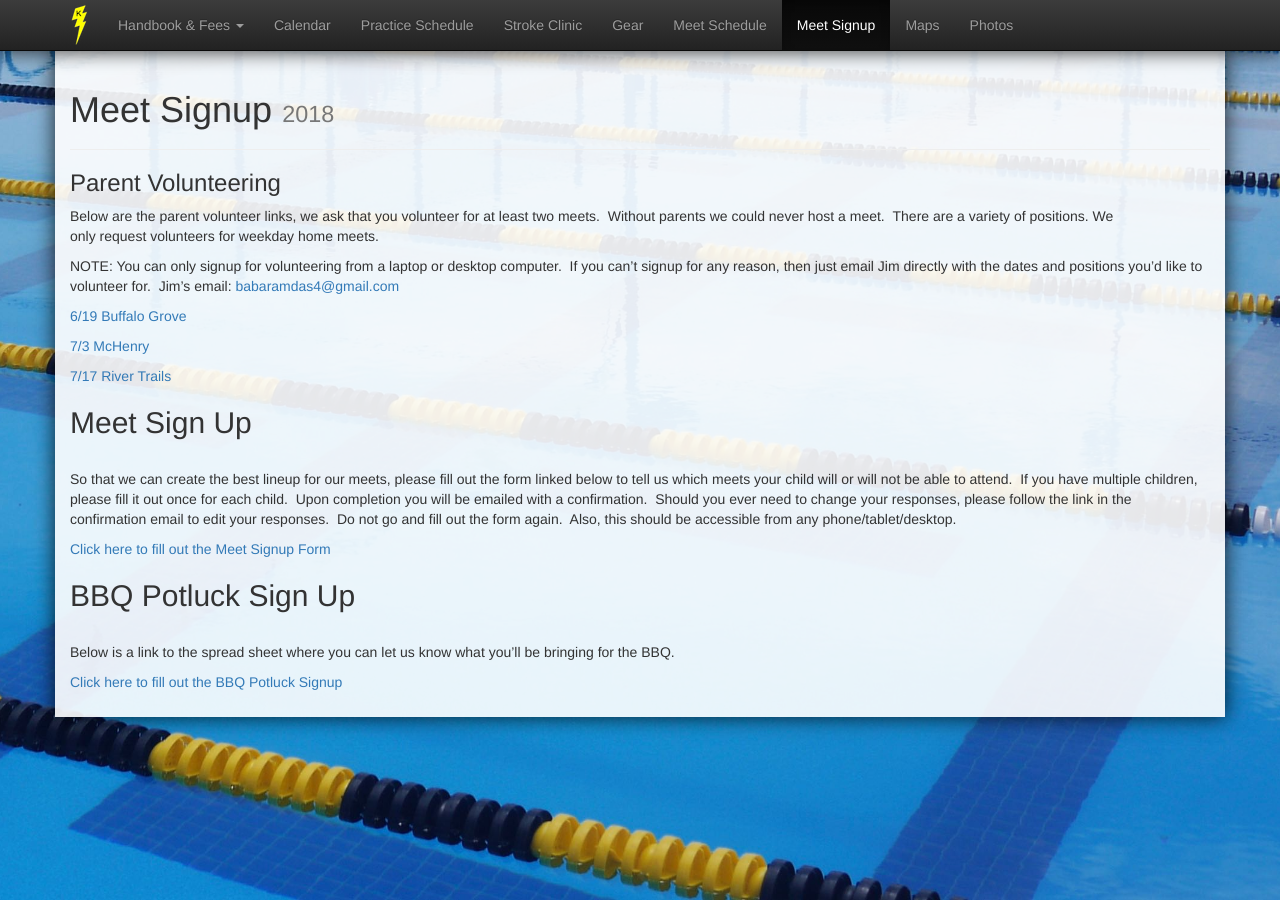
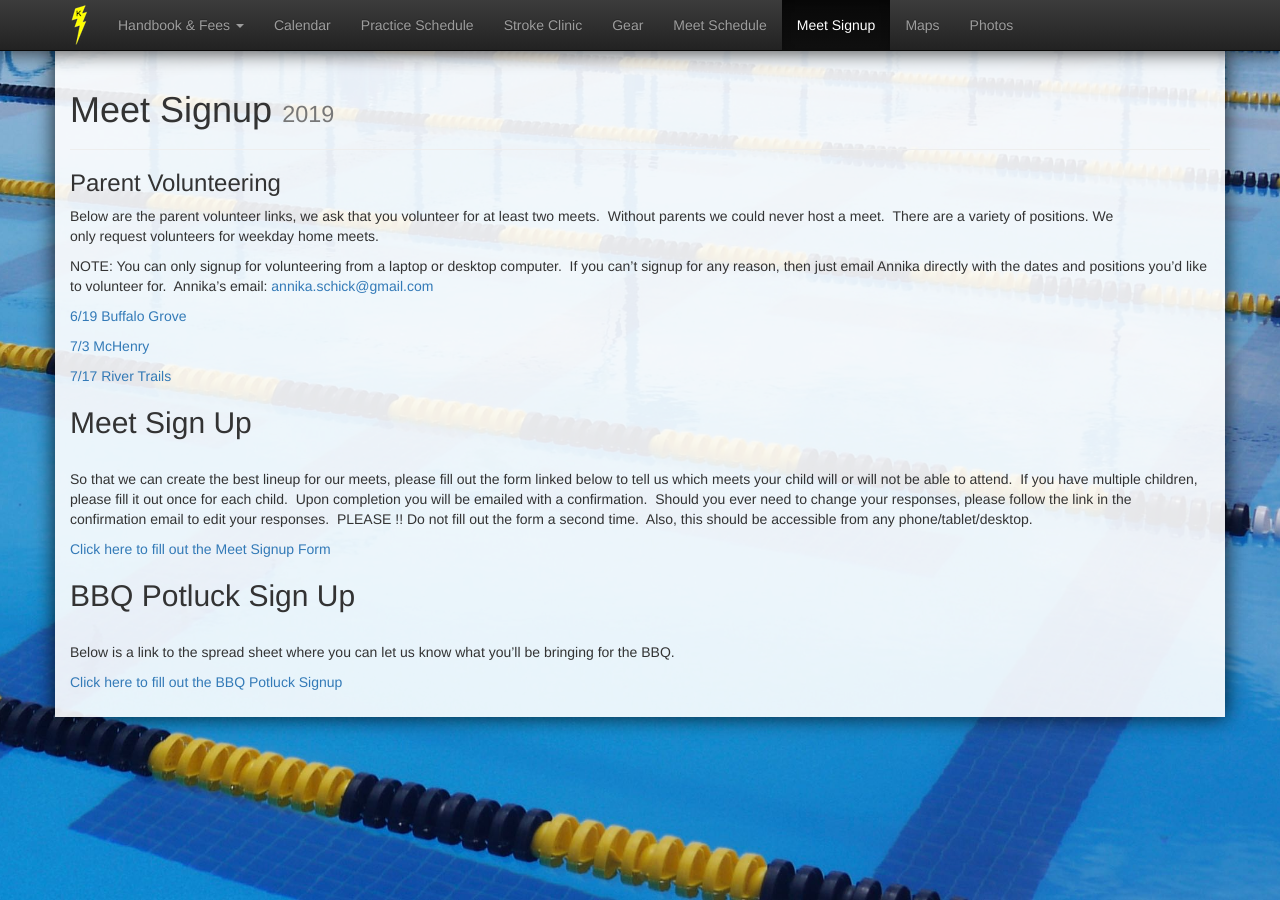
Before and after one commit to schickm/lwlightning.org, a Jekyll site: the page built from meet-signup/index.md, in a window 1280 px wide. Built offline with Jekyll 4.4.1, drawn with Linux system fonts in a browser that asks for light colours; nearby versions of some CDN libraries; comment, search, counter and statistics services are not loaded.

Commit message:
Update index.md

```diff
--- a/meet-signup/index.md
+++ b/meet-signup/index.md
@@ -3,7 +3,7 @@ layout: page
 status: publish
 published: true
 title: Meet Signup
-title_small: 2018
+title_small: 2019
 author:
   display_name: jim
   login: jim
@@ -23,7 +23,7 @@ comments: []
 
 Below are the parent volunteer links, we ask that you volunteer for at least two meets. &nbsp;Without parents we could never host a meet. &nbsp;There are a variety of positions. We only&nbsp;request&nbsp;volunteers for weekday home meets.
 
-NOTE: You can only signup for volunteering from a laptop or desktop computer.&nbsp; If you can't signup for any reason, then just email Jim directly with the dates and positions you'd like to volunteer for.&nbsp; Jim's email: <a href="mailto:babaramdas4@gmail.com">babaramdas4@gmail.com</a>
+NOTE: You can only signup for volunteering from a laptop or desktop computer.&nbsp; If you can't signup for any reason, then just email Annika directly with the dates and positions you'd like to volunteer for.&nbsp; Annika's email: <a href="mailto:annika.schick@gmail.com">annika.schick@gmail.com</a>
 
 <a href="https://docs.google.com/spreadsheets/d/1CZbBtPvibpRYKi37yAQUg255bCgd2E6-u04-xLWlZy8/edit?usp=sharing">6/19 Buffalo Grove</a>
 
@@ -32,7 +32,7 @@ NOTE: You can only signup for volunteering from a laptop or desktop computer.&nb
 <a href="https://docs.google.com/spreadsheets/d/1tFvfGvwhAKxcQkGBl66vndRf75jKU42xxeT7T4nSneg/edit?usp=sharing">7/17 River Trails</a>
 
 <h2>Meet Sign Up</h2><br />
-So that we can create the best lineup for our meets, please fill out the form linked below to tell us which meets your child will or will not be able to attend. &nbsp;If you have multiple children, please fill it out once for each child. &nbsp;Upon completion you will be emailed with a confirmation. &nbsp;Should you ever need to change your responses, please follow the link in the confirmation email to edit your responses. &nbsp;Do not go and fill out the form again.&nbsp; Also, this should be accessible from any phone/tablet/desktop.
+So that we can create the best lineup for our meets, please fill out the form linked below to tell us which meets your child will or will not be able to attend. &nbsp;If you have multiple children, please fill it out once for each child. &nbsp;Upon completion you will be emailed with a confirmation. &nbsp;Should you ever need to change your responses, please follow the link in the confirmation email to edit your responses. &nbsp;PLEASE !! Do not fill out the form a second time.&nbsp; Also, this should be accessible from any phone/tablet/desktop.
 
 
 <a href="https://docs.google.com/forms/d/e/1FAIpQLSds2ryTzG9gl0ZwUnnP0BcqVhxR6bfwxWpSu9WNwE_UQPPtaQ/viewform?usp=sf_link">Click here to fill out the Meet Signup Form</a>
```
